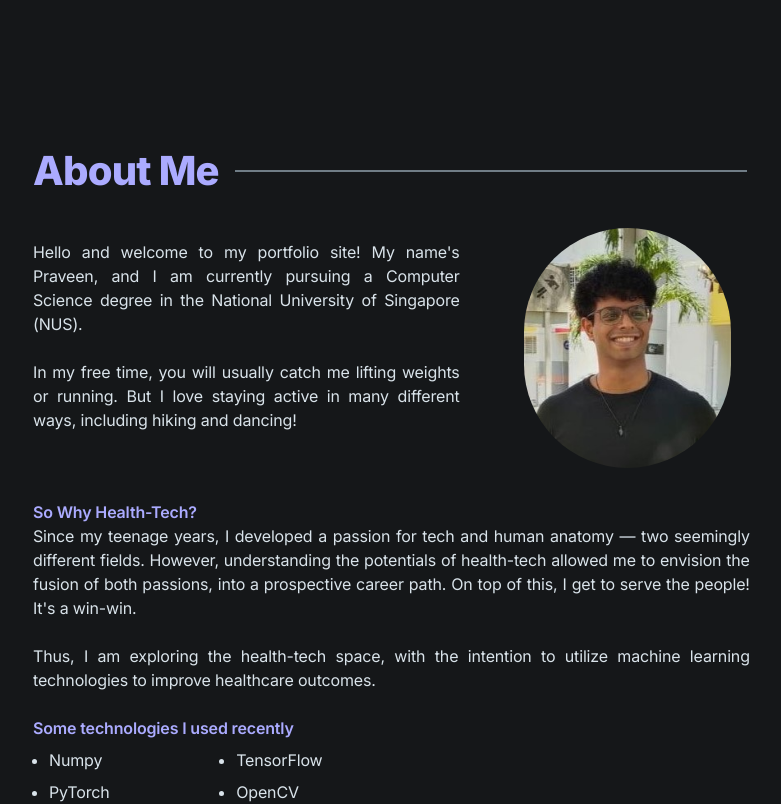
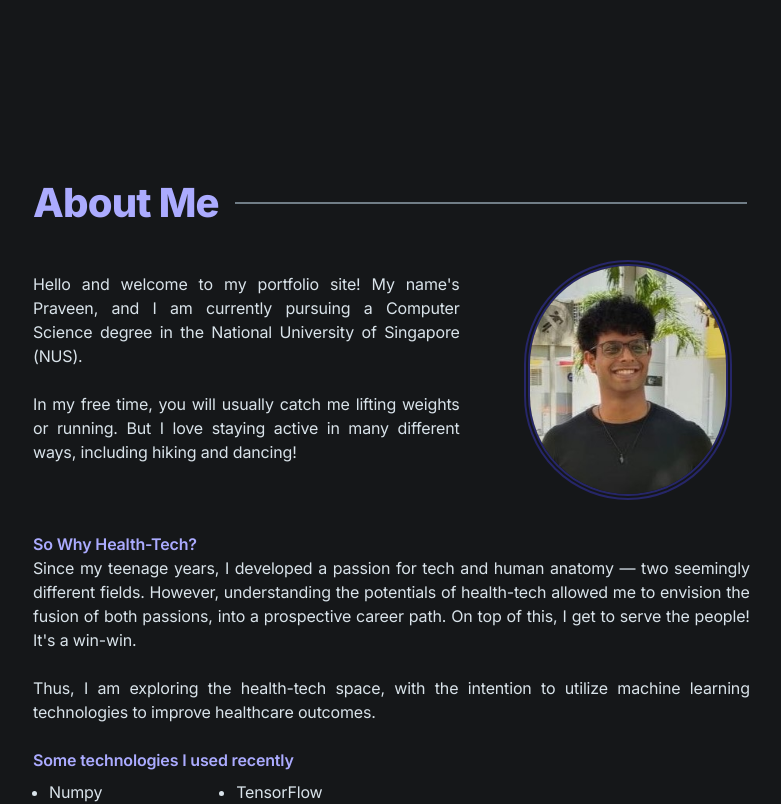
Before and after one commit to praveenkrishna0512/personal_website_v3, a Next.js app: page / in a window 1280 px wide. Shown: the part 480-1284 px from the top of the page, without its empty margins (95-876 px from the left). Built offline with nearby package versions, Linux system fonts and the light colour scheme.

Commit message:
Complete About Me

```diff
--- a/components/about.tsx
+++ b/components/about.tsx
@@ -1,13 +1,10 @@
 "use client";
 
-import { FontAwesomeIcon } from "@fortawesome/react-fontawesome";
-import { faEnvelope } from "@fortawesome/free-solid-svg-icons";
-import { faLinkedin, faGithub } from "@fortawesome/free-brands-svg-icons";
 import Title from "./utils/title";
 
-export default function Hero() {
+export default function About() {
   return (
-    <section className="flex-grow">
+    <section className="flex-grow mt-4 md:mt-8">
       <div className="max-w-6xl mx-auto px-4 sm:px-6 relative">
         <div className="relative pt-0 pb-0 mb-0 md:pt-0 md:pb-12">
           <div className="max-w-5xl mx-auto pb-12 md:pb-16" data-aos="fade-up">
@@ -34,8 +31,8 @@ export default function Hero() {
               >
                 <img
                   src="./images/about-me-pic-2.jpg"
-                  alt="Your Name"
-                  className="w-auto h-60 self-center rounded-full"
+                  alt="My Picture!"
+                  className="w-auto h-60 self-center rounded-full border-[6px] border-purple-900 border-double hover:shadow-[18px_10px_25px_-15px_#33363A]"
                 />
               </div>
               <div className="w-full md:w-[70%] mt-4 md:mt-8">
--- a/tailwind.config.js
+++ b/tailwind.config.js
@@ -68,7 +68,7 @@ module.exports = {
       },
       scale: {
         '98': '.98'
-      },
+      }
     },
   },
   plugins: [
```
